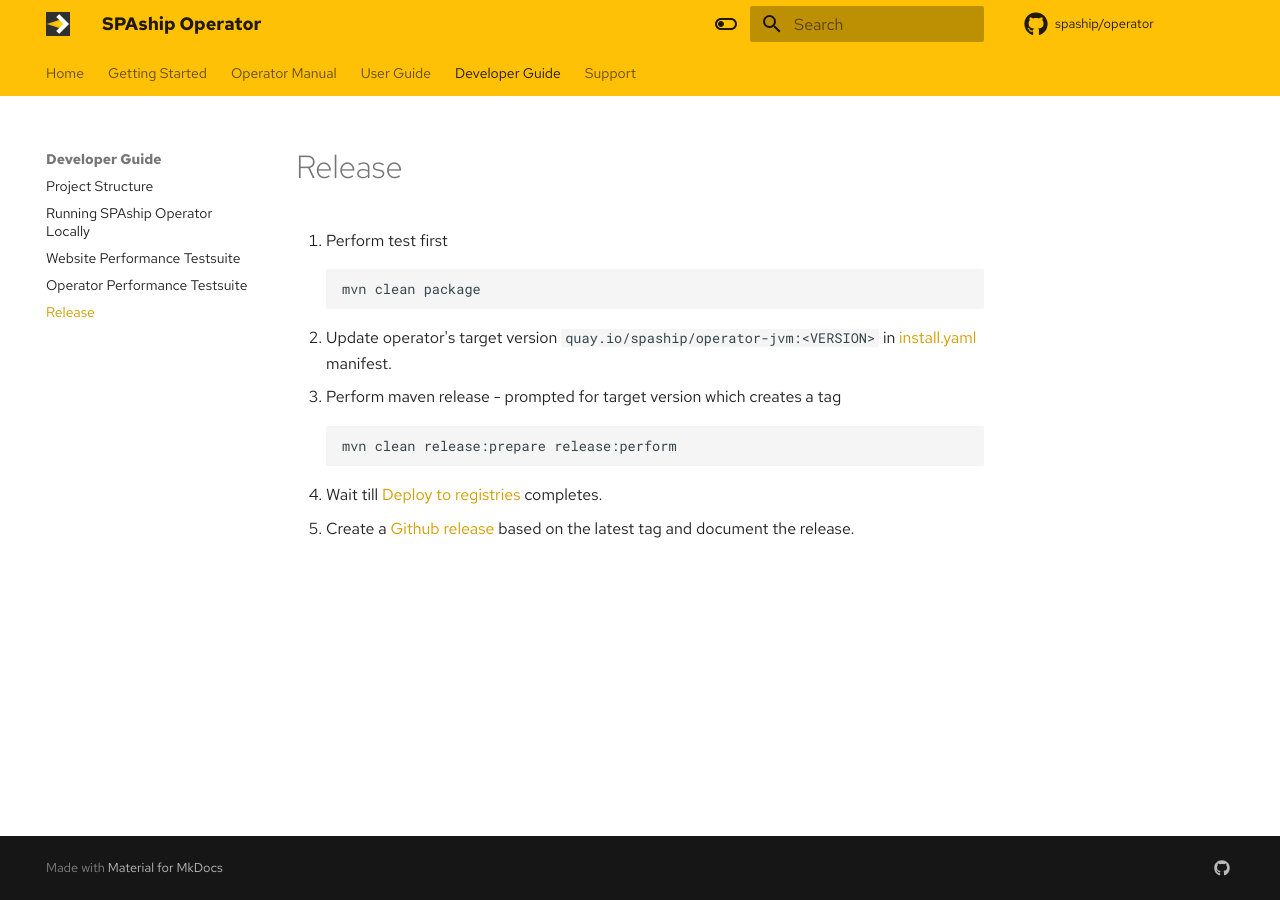
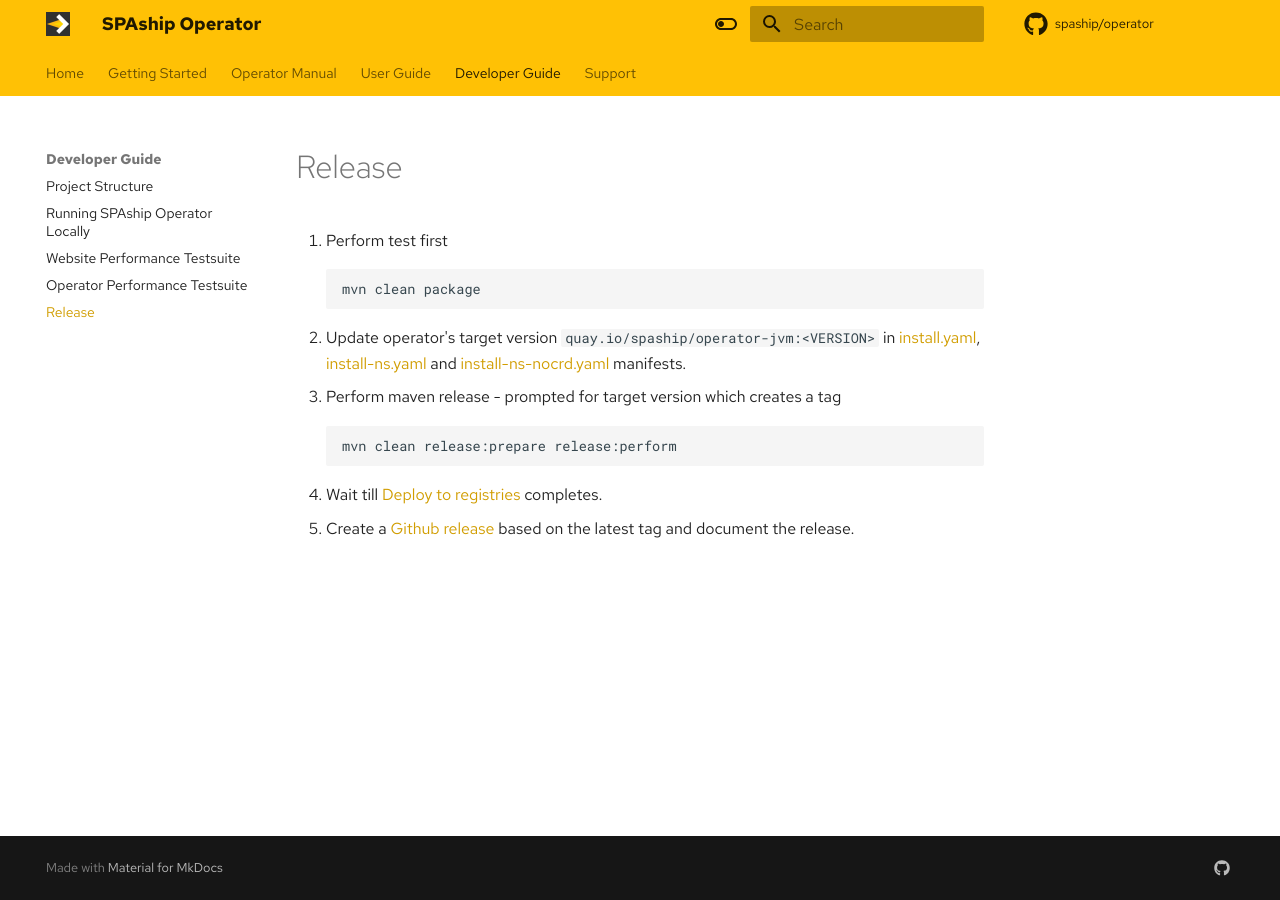
Before and after one commit to spaship/operator, an MkDocs documentation site: the page built from docs/developer-guide/release.md, in a window 1280 px wide. Built offline with MkDocs 1.6.1 and Material for MkDocs 9.7.7, drawn with Linux system fonts in a browser that asks for light colours; comment, search, counter and statistics services are not loaded.

Commit message:
1.3.2 in manifests

````diff
--- a/docs/developer-guide/release.md
+++ b/docs/developer-guide/release.md
@@ -4,7 +4,8 @@
 ```shell
 mvn clean package
 ```
-2. Update operator's target version `quay.io/spaship/operator-jvm:<VERSION>` in [install.yaml](/manifests/install.yaml) manifest.
+2. Update operator's target version `quay.io/spaship/operator-jvm:<VERSION>` in [install.yaml](/manifests/install.yaml),
+   [install-ns.yaml](/manifests/install-ns.yaml) and [install-ns-nocrd.yaml](/manifests/install-ns-nocrd.yaml) manifests.
 3. Perform maven release - prompted for target version which creates a tag
 ```shell
 mvn clean release:prepare release:perform
````
Also changed, not shown: 3 other files.
